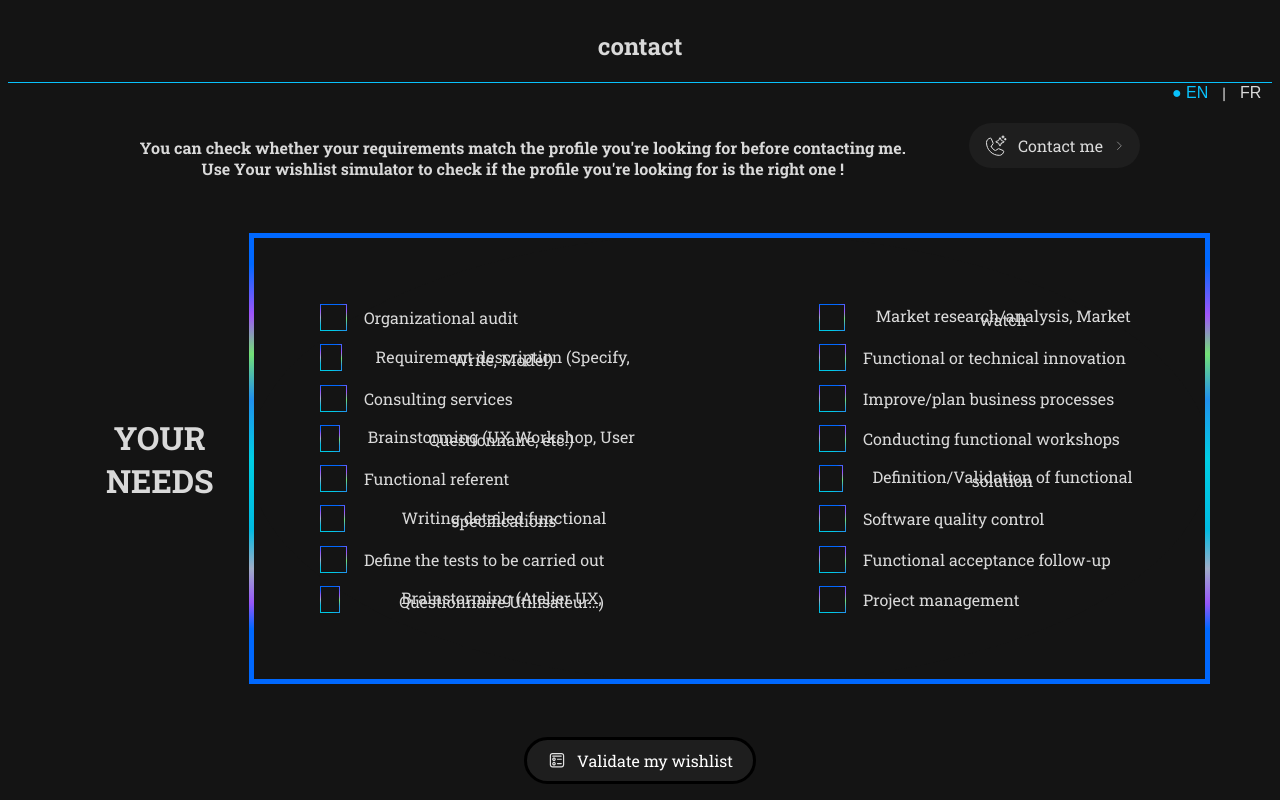
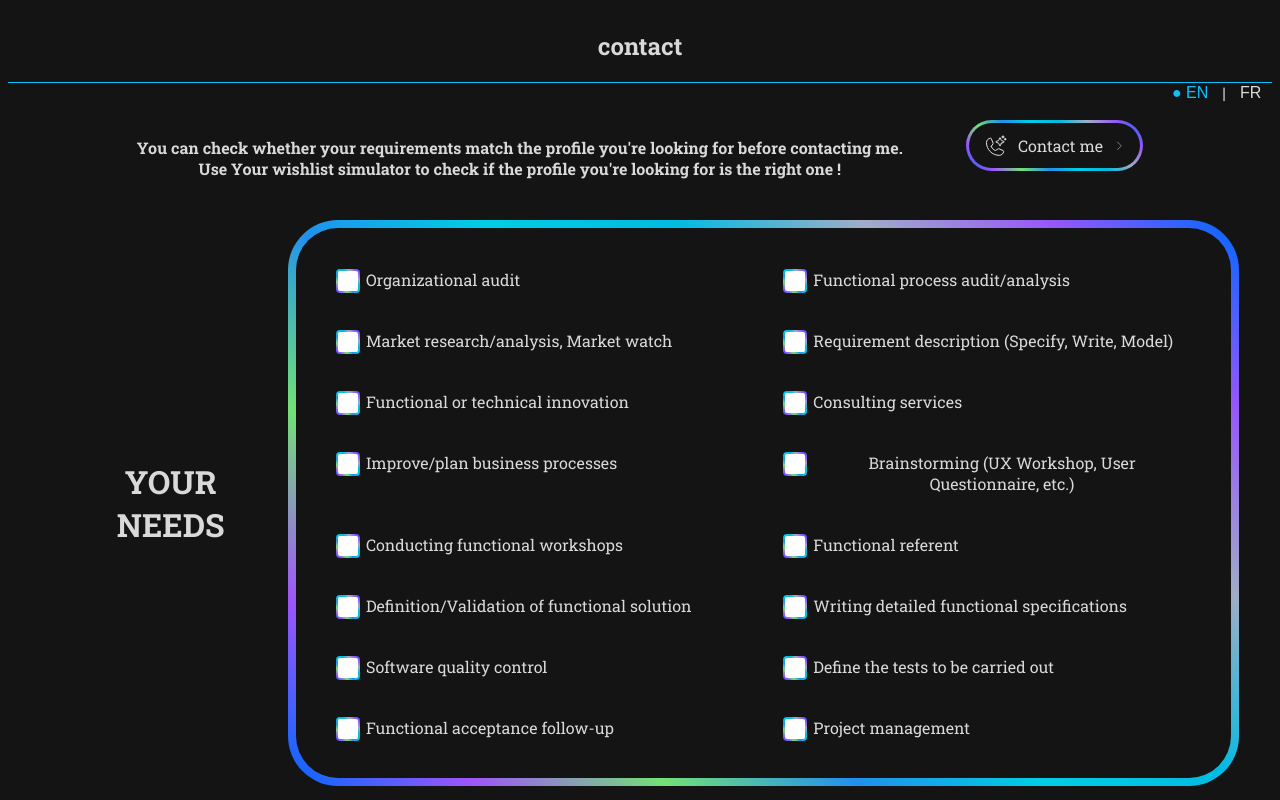
Before and after one commit to stevenratton/stevenratton.github.io, a React (Vite) app: page / in a window 1280 px wide. Shown: the part 2220-3020 px from the top of the page. Built offline with nearby package versions, Linux system fonts and the light colour scheme.

Commit message:
modif scss

```diff
--- a/src/components/Contact/Contact.jsx
+++ b/src/components/Contact/Contact.jsx
@@ -33,68 +33,68 @@ const Contact = ({ selectedLanguage, changeLanguage }) => {
   <div className="left-text">YOUR <br /> NEEDS</div>
   <div className="checklist">
     <div className="option">
-      <div className="button" />
-      <div className="text-wrapper">Organizational audit</div>
+    <input type="checkbox" id="1" name="scales" className='button'/>
+    <label for="1">Organizational audit</label>
     </div>
     <div className="option">
-      <div className="button" />
-      <div className="text-wrapper">Market research/analysis, Market watch</div>
+    <input type="checkbox" id="2" name="scales" className='button'/>
+    <label for="2">Functional process audit/analysis</label>
     </div>
     <div className="option">
-      <div className="button" />
-      <div className="text-wrapper">Requirement description (Specify, Write, Model)</div>
+    <input type="checkbox" id="3" name="scales" className='button'/>
+    <label for="3">Market research/analysis, Market watch</label>
     </div>
     <div className="option">
-      <div className="button" />
-      <div className="text-wrapper">Functional or technical innovation</div>
+    <input type="checkbox" id="4" name="scales" className='button'/>
+    <label for="4">Requirement description (Specify, Write, Model)</label>
     </div>
     <div className="option">
-      <div className="button" />
-      <p className="text-wrapper">Consulting services</p>
+    <input type="checkbox" id="5" name="scales" className='button'/>
+    <label for="5">Functional or technical innovation</label>
     </div>
     <div className="option">
-      <div className="button" />
-      <div className="text-wrapper">Improve/plan business processes</div>
+    <input type="checkbox" id="6" name="scales" className='button'/>
+    <label for="6">Consulting services</label>
     </div>
     <div className="option">
-      <div className="button" />
-      <p className="text-wrapper">Brainstorming (UX Workshop, User Questionnaire, etc.)</p>
+    <input type="checkbox" id="7" name="scales" className='button'/>
+    <label for="7">Improve/plan business processes</label>
     </div>
     <div className="option">
-      <div className="button" />
-      <p className="text-wrapper">Conducting functional workshops</p>
+    <input type="checkbox" id="8" name="scales" className='button'/>
+    <label for="8">Brainstorming (UX Workshop, User Questionnaire, etc.)</label>
     </div>
     <div className="option">
-      <div className="button" />
-      <p className="text-wrapper">Functional referent</p>
+    <input type="checkbox" id="9" name="scales" className='button'/>
+    <label for="9">Conducting functional workshops</label>
     </div>
     <div className="option">
-      <div className="button" />
-      <div className="text-wrapper">Definition/Validation of functional solution</div>
+    <input type="checkbox" id="10" name="scales" className='button'/>
+    <label for="10">Functional referent</label>
     </div>
     <div className="option">
-      <div className="button" />
-      <div className="text-wrapper">Writing detailed functional specifications</div>
+    <input type="checkbox" id="11" name="scales" className='button'/>
+    <label for="11">Definition/Validation of functional solution</label>
     </div>
     <div className="option">
-      <div className="button" />
-      <p className="text-wrapper">Software quality control</p>
+    <input type="checkbox" id="12" name="scales" className='button'/>
+    <label for="12">Writing detailed functional specifications</label>
     </div>
     <div className="option">
-      <div className="button" />
-      <div className="text-wrapper">Define the tests to be carried out</div>
+    <input type="checkbox" id="13" name="scales" className='button'/>
+    <label for="13">Software quality control</label>
     </div>
     <div className="option">
-      <div className="button" />
-      <div className="text-wrapper">Functional acceptance follow-up</div>
+    <input type="checkbox" id="14" name="scales" className='button'/>
+    <label for="14">Define the tests to be carried out</label>
     </div>
     <div className="option">
-      <div className="button" />
-      <p className="text-wrapper">Brainstorming (Atelier UX, Questionnaire Utilisateur…)</p>
+    <input type="checkbox" id="15" name="scales" className='button'/>
+    <label for="15">Functional acceptance follow-up</label>
     </div>
     <div className="option">
-      <div className="button" />
-      <div className="text-wrapper">Project management</div>
+    <input type="checkbox" id="16" name="scales" className='button'/>
+    <label for="16">Project management</label>
     </div>
   </div>
 </div>
--- a/src/components/Contact/contact.scss
+++ b/src/components/Contact/contact.scss
@@ -37,9 +37,12 @@ $main-font: "Roboto Slab", serif;
     .buttontext {
           all: unset;
           align-items: center;
-          background-color: #1e1e1e;
-          border: 3% solid;
-          border-color: transparent;
+          border: 3px solid transparent;
+          background-image:
+          linear-gradient($bg-body, $bg-body), /* Background */
+          linear-gradient(45deg, #0068ff, #a055fa, #73e176, #2190ed, #00cee4, #00bbe2, #9fadc7, #9756fa, #0068fe); /* Border gradient */
+          background-origin: border-box;
+          background-clip: padding-box, border-box;
           border-radius: 1000px;
           display: inline-flex;
           gap: 10px;
@@ -73,10 +76,10 @@ $main-font: "Roboto Slab", serif;
 .checklist-container {
     display: flex;
     justify-content: center;
-    padding: 3%;
   }
 
   .left-text {
+    margin-left: 5%;
     padding: 3%;
     display: flex;
     align-items: center;
@@ -90,33 +93,24 @@ $main-font: "Roboto Slab", serif;
 
   .checklist {
     align-items: flex-start;
-    background-color: $bg-body;
-    border: 5px solid;
-    border-radius: 200%;
-    border-image: linear-gradient(rgb(0, 104, 255) 6.26%,
-            rgb(160, 85, 250) 17.53%,
-            rgb(115, 225, 118) 26.39%,
-            rgb(33, 144, 237) 36.62%,
-            rgb(0, 206, 228) 50%,
-            rgb(0, 187, 226) 65.96%,
-            rgb(159, 173, 199) 74.83%,
-            rgb(151, 86, 250) 82.59%,
-            rgb(0, 104, 254) 88.46%) 1;
-    display: flex;
-    flex-wrap: wrap;
-    gap: 20%;
-    padding: 5%;
+    background-color: #f0f0f0; /* Utilisez une couleur de fond de votre choix */
+    border: 8px solid transparent;
+    border-radius: 50px;
+    background-image:
+      linear-gradient($bg-body, $bg-body), /* Background */
+      linear-gradient(45deg, #0068ff, #a055fa, #73e176, #2190ed, #00cee4, #00bbe2, #9fadc7, #9756fa, #0068fe); /* Border gradient */
+    background-origin: border-box;
+    background-clip: padding-box, border-box;
+    display: grid;
+    grid-template-columns: 1fr 1fr; /* Deux colonnes égales */
+    gap: 10px; /* Espace entre les éléments */
+    padding: 2%;
     width: 70%;
-
+    margin: 2%;
   }
 
 
-  .checklist .option {
-    align-items: center;
-    display: flex;
-    gap: 3%;
-    width: 40%;
-  }
+
 
   .checklist .button {
     background-color: $bg-body;
@@ -167,6 +161,12 @@ $main-font: "Roboto Slab", serif;
   padding: 10px 20px;
   color: #fff;
   cursor: pointer;
+  border: 3px solid transparent;
+          background-image:
+          linear-gradient($bg-body, $bg-body), /* Background */
+          linear-gradient(45deg, #0068ff, #a055fa, #73e176, #2190ed, #00cee4, #00bbe2, #9fadc7, #9756fa, #0068fe); /* Border gradient */
+          background-origin: border-box;
+          background-clip: padding-box, border-box;
 }
 
 .buttonwish .logo {
@@ -174,3 +174,67 @@ $main-font: "Roboto Slab", serif;
   width: 20px;
   margin-right: 10px;
 }
+
+
+
+
+
+
+
+.option {
+  display: flex;
+  position: relative;
+  padding-left: 30px; /* Ajustement pour laisser de l'espace à la case */
+  cursor: pointer;
+  font-size: 16px;
+  margin: 15px;
+}
+
+/* Masquer la vraie checkbox */
+.option .button {
+  opacity: 0;
+  position: absolute;
+  left: 0;
+  top: 0;
+  width: 20px;
+  height: 20px;
+  margin: 0;
+  cursor: pointer;
+}
+
+/* Créer la case à cocher personnalisée */
+.option .button + label::before {
+  content: '';
+  position: absolute;
+  left: 0;
+  top: 0;
+  width: 20px;
+  height: 20px;
+  border-radius: 4px; /* Arrondir les coins */
+  background-image:
+      linear-gradient(white, white), /* Couleur de fond */
+      linear-gradient(45deg, #0068ff, #a055fa, #73e176, #2190ed, #00cee4, #00bbe2, #9fadc7, #9756fa, #0068fe); /* Dégradé pour la bordure */
+  background-origin: border-box;
+  background-clip: content-box, border-box;
+  border: 2px solid transparent; /* Border pour le dégradé */
+}
+
+/* Styles pour la case cochée */
+.option .button:checked + label::before {
+  background-image:
+      linear-gradient(white, white), /* Couleur de fond quand cochée */
+      linear-gradient(45deg, #0068ff, #a055fa, #73e176, #2190ed, #00cee4, #00bbe2, #9fadc7, #9756fa, #0068fe); /* Dégradé pour la bordure */
+}
+
+/* Ajout de la coche */
+.option .button:checked + label::after {
+  content: '';
+  position: absolute;
+  left: 6px;
+  top: 2px;
+  width: 6px;
+  height: 10px;
+  border: solid #0068ff;
+  border-width: 0 3px 3px 0;
+  transform: rotate(45deg);
+}
```
